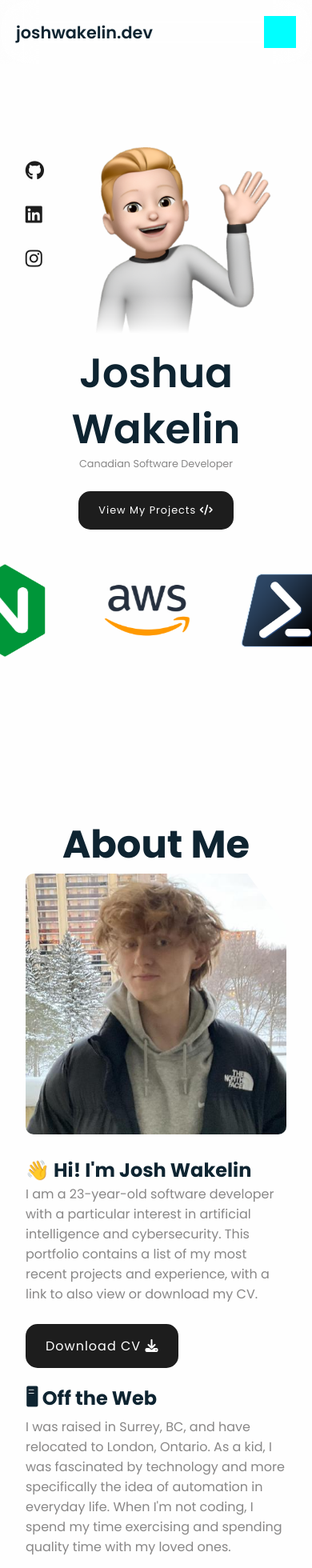
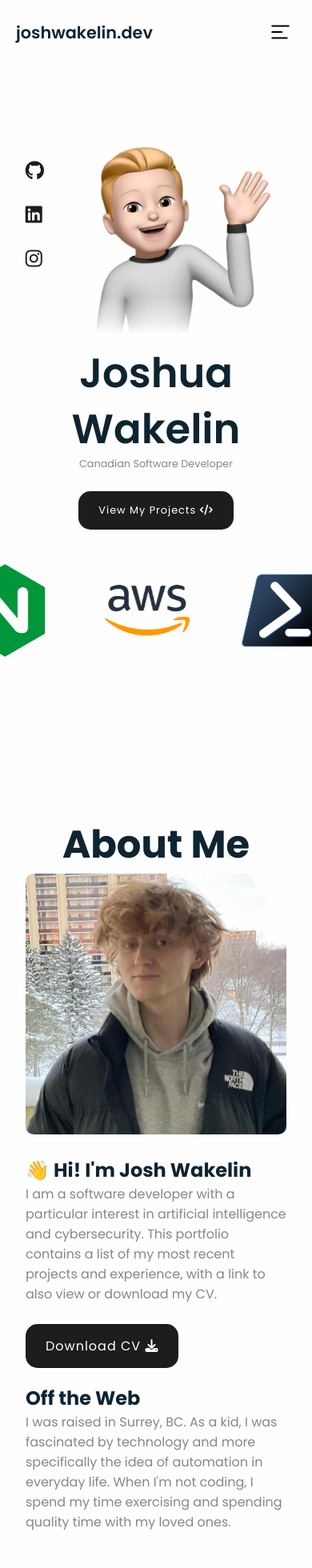
Before and after one commit to joshwakelin/joshwakelin.dev, a Vue app: page / in a window 390 px wide. Shown: the top 1960 px of the page at 80% size. Built offline with nearby package versions, Linux system fonts and the light colour scheme; no server answers.

Commit message:
add resume

```diff
--- a/src/components/About.js
+++ b/src/components/About.js
@@ -56,10 +56,10 @@ const About = () => {
                 👋 Hi! I'm Josh Wakelin
               </h2>
               <p data-aos="fade" data-aos-delay="250">
-                I am a 23-year-old software developer with a particular interest in artificial intelligence and cybersecurity. This portfolio contains a list of my most recent projects and experience, with a link to also view or download my CV.
+                I am a software developer with a particular interest in artificial intelligence and cybersecurity. This portfolio contains a list of my most recent projects and experience, with a link to also view or download my CV.
               </p>
               <a
-                href="/path-to-cv.pdf"
+                href="/files/wakelin-joshua-data-science.pdf"
                 className="btn"
                 data-aos="fade"
                 data-aos-delay="300"
@@ -68,10 +68,10 @@ const About = () => {
                 Download CV <i className="fa-solid fa-download" aria-hidden="true"></i>
               </a>
               <h2 className="description-section-02" data-aos="fade" data-aos-delay="200">
-                🖥 Off the Web
+                Off the Web
               </h2>
               <p data-aos="fade" data-aos-delay="250">
-                I was raised in Surrey, BC, and have relocated to London, Ontario. As a kid, I was fascinated by technology and more specifically the idea of automation in everyday life. When I'm not coding, I spend my time exercising and spending quality time with my loved ones.
+                I was raised in Surrey, BC. As a kid, I was fascinated by technology and more specifically the idea of automation in everyday life. When I'm not coding, I spend my time exercising and spending quality time with my loved ones.
               </p>
             </div>
           </div>
--- a/src/index.css
+++ b/src/index.css
@@ -712,8 +712,7 @@ header.sticky .nav-bar{
   }
 
   .nav-menu-btn{
-    background: red;
-    filter: var(--color-filter);
+    background: 30px no-repeat url('/public/images/burger.svg');
     background-size: 30px;
     background-position: center;
     width: 40px;
```
Also changed, not shown: public/images/burger.svg (added), 1 other file (tests, documents, lock files or other folders).
